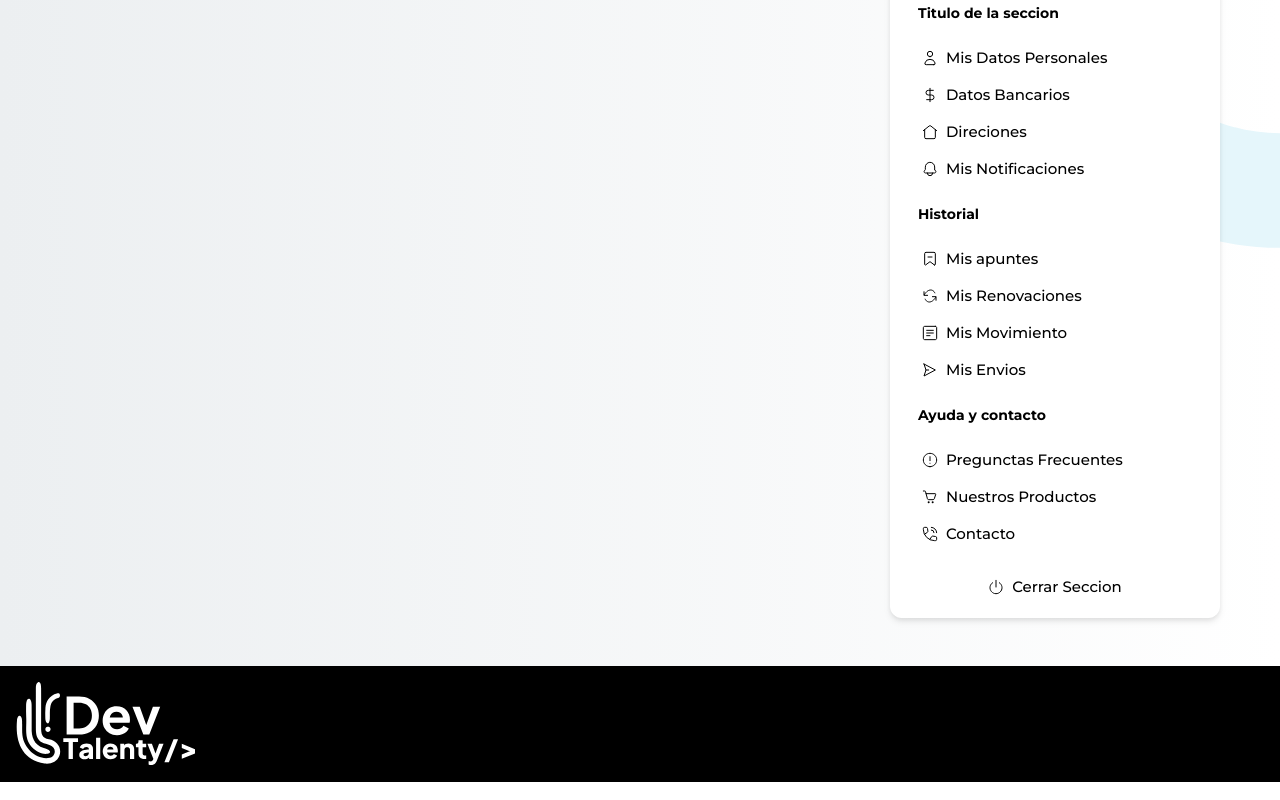
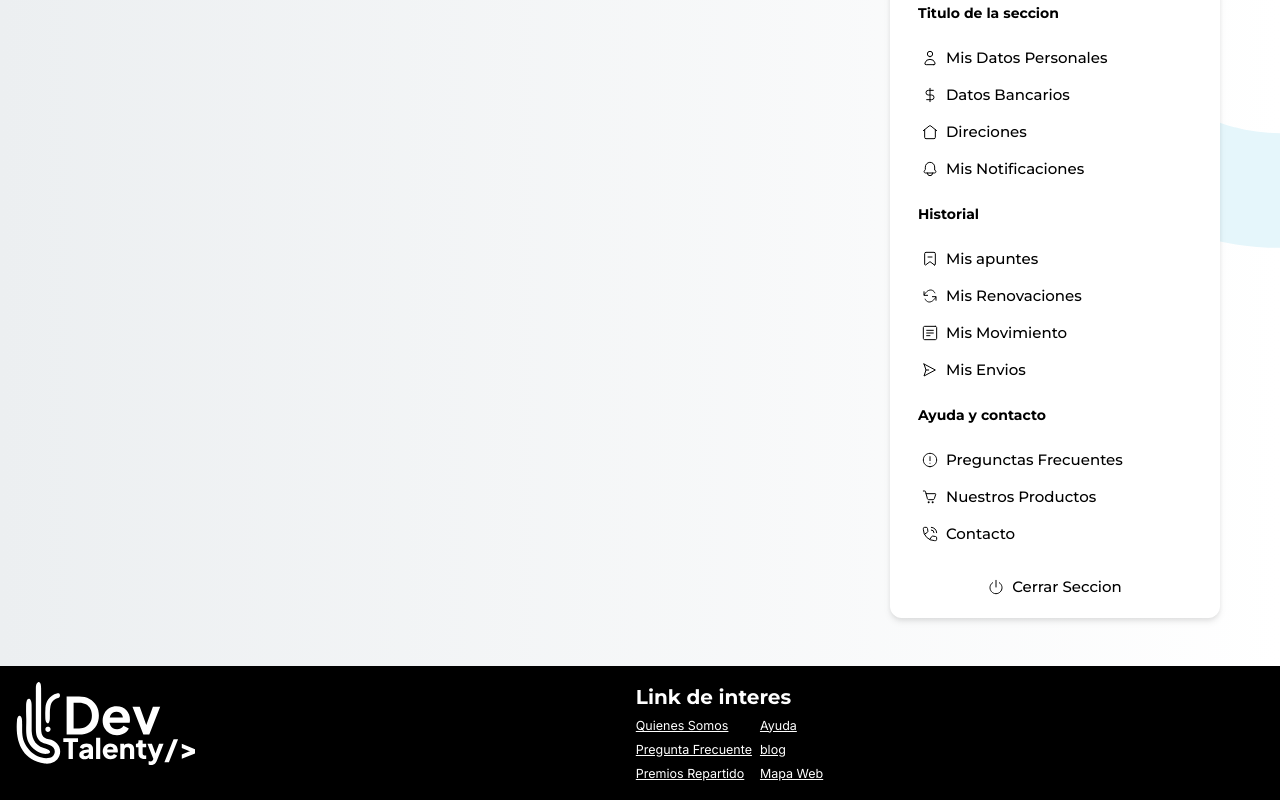
Before and after one commit to angeleesc/pulpo-line-challenger-2, a Next.js app: page / in a window 1280 px wide. Shown: the part 352-1152 px from the top of the page. Built offline with nearby package versions, Linux system fonts and the light colour scheme.

Commit message:
primera seccion del footers

```diff
--- a/src/app/component/aside-menu/AsideMenu.tsx
+++ b/src/app/component/aside-menu/AsideMenu.tsx
@@ -1,6 +1,6 @@
 import React from "react";
 import MaterialButton from "../button/material-button/MaterialButton";
-import "./aside-menu.css";
+import "./aside-menu.scss";
 import AsideLink from "../links/aside-link/AsideLink";
 import Avatar from "../icons/Avatar";
 import Dollar from "../icons/Dollar";
--- a/src/app/component/button/material-button/MaterialButton.tsx
+++ b/src/app/component/button/material-button/MaterialButton.tsx
@@ -1,6 +1,6 @@
 import { HtmlButtonInterface } from "@/types/HtmlButtonElementType";
 import React, { useMemo } from "react";
-import "./material/button.css"
+import "./material/button.scss"
 
 /* type Variant = "filled" | "outlined" | "gradient" | "text" */
 /* type Color = "primary" | "secondary"| "info"| "success"| "Warning"| "Error" | "Darck" */
--- a/src/app/component/footer/Footer.tsx
+++ b/src/app/component/footer/Footer.tsx
@@ -1,23 +1,30 @@
 import React from "react";
 import LogoDevTalenti from "../icons/LogoDevTalenti";
-import FooterLin from "../links/footer-link/FooterLin";
+import FooterLink from "../links/footer-link/FooterLink";
+import "./footer.scss";
 
 export default function Footer() {
   return (
     <footer className="mt-8 bg-body-100 p-4 flex flex-wrap">
-      <div className="h-full flex-grow">
+      <div className="h-full flex-grow min-w-[300px]">
         <LogoDevTalenti />
       </div>
-      <div className="flex-grow flex">
-       <div className="footer-secctions">
-       <ul className="flex-grow footer-list">
-            <FooterLin href={"/"}> </FooterLin>
-
-
-        </ul>
-       </div>
-
-
+      <div className="flex-grow flex min-w-[300px]">
+        <div className="footer-secctions">
+          <h3>Link de interes</h3>
+          <div className="flex">
+            <ul className="flex-grow footer-list mr-2">
+              <FooterLink href={"/"}>Quienes Somos </FooterLink>
+              <FooterLink href={"/"}>Pregunta Frecuente</FooterLink>
+              <FooterLink href={"/"}>Premios Repartido</FooterLink>
+            </ul>
+            <ul className="flex-grow footer-list">
+              <FooterLink href={"/"}>Ayuda</FooterLink>
+              <FooterLink href={"/"}>blog</FooterLink>
+              <FooterLink href={"/"}>Mapa Web</FooterLink>
+            </ul>
+          </div>
+        </div>
       </div>
     </footer>
   );
--- a/src/app/component/footer/footer.css
+++ /dev/null
@@ -1,7 +0,0 @@
-.footer-list{
-
-
-    .footer-link{
-
-    }
-}
--- /dev/null
+++ b/src/app/component/footer/footer.scss
@@ -0,0 +1,15 @@
+.footer-secctions{
+
+    h3{
+        @apply text-[20px] font-bold text-white;
+
+    }
+
+    .footer-list {
+
+
+        .footer-link {
+            @apply text-white text-[12.5px] transition-colors underline;
+        }
+    }
+}
--- a/src/app/component/links/footer-link/FooterLin.tsx
+++ b/src/app/component/links/footer-link/FooterLink.tsx
@@ -2,7 +2,7 @@ import LinkTypeProps from '@/types/LinkTypes'
 import Link from 'next/link'
 import React from 'react'
 
-export default function FooterLin({children, ...rest}: LinkTypeProps) {
+export default function FooterLink({children, ...rest}: LinkTypeProps) {
 
 
 
--- a/src/app/layout.tsx
+++ b/src/app/layout.tsx
@@ -1,6 +1,6 @@
 import type { Metadata } from "next";
-import { Inter, Montserrat, Qwitcher_Grypen } from "next/font/google";
-import "./globals.css";
+import { Inter, Montserrat } from "next/font/google";
+import "./globals.scss";
 
 const inter = Inter({ subsets: ["latin"] });
 // const
```
Also changed, not shown: src/app/component/aside-menu/aside-menu.scss (renamed from src/app/component/aside-menu/aside-menu.css), src/app/component/button/material-button/material/button.scss (renamed from src/app/component/button/material-button/material/button.css), src/app/globals.scss (renamed from src/app/globals.css).
